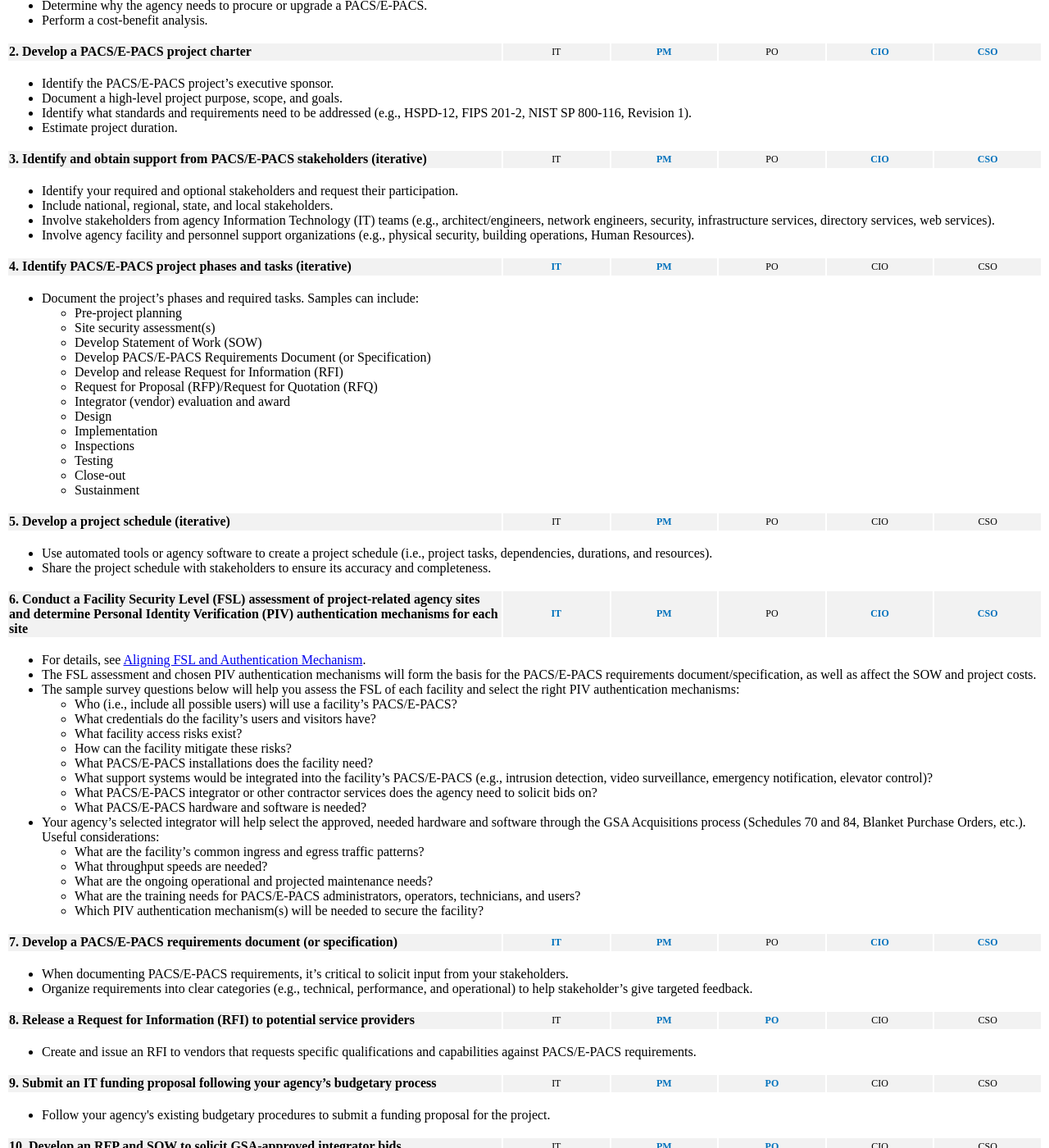
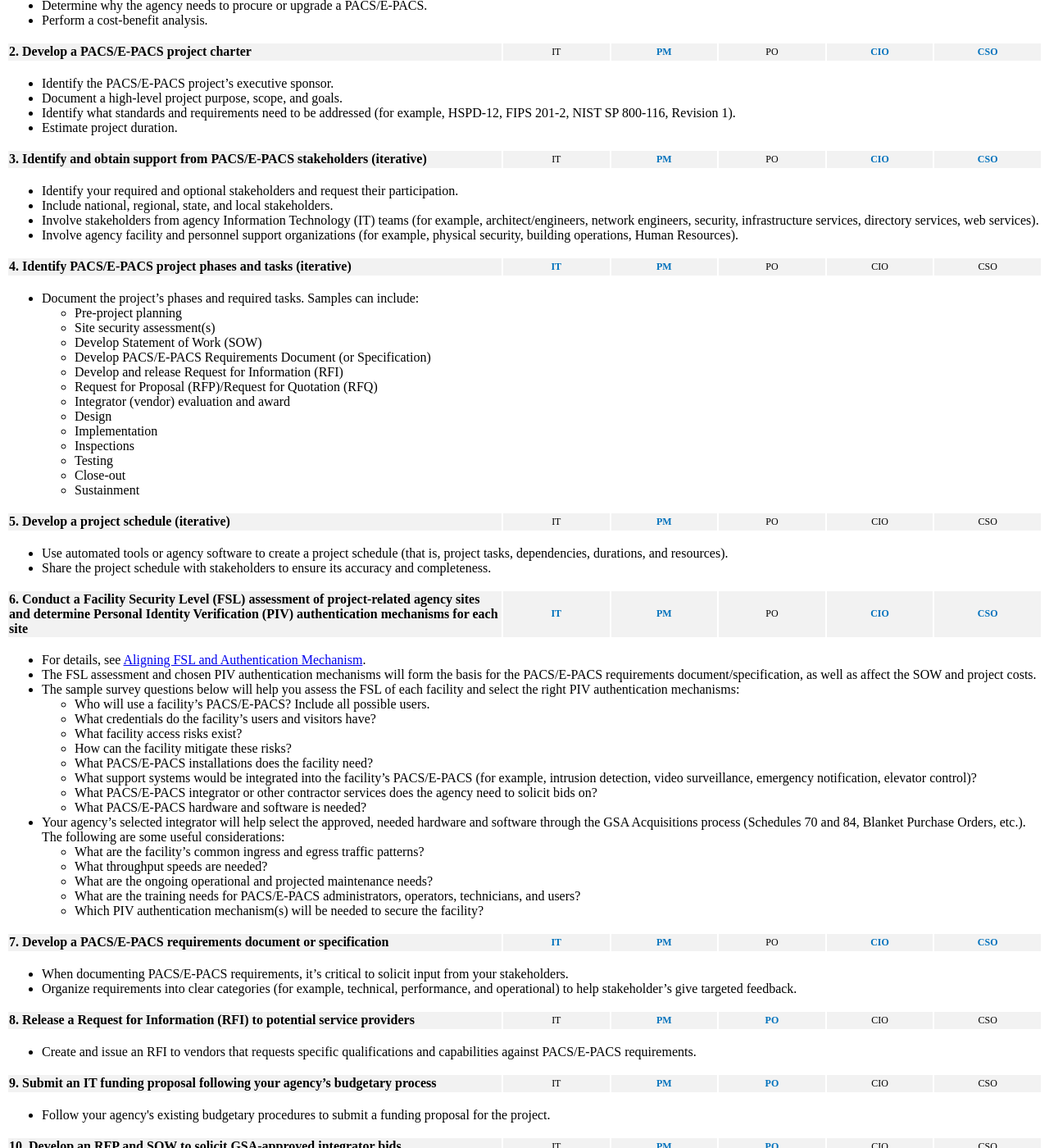
Before and after one commit to GSA/ficam-pacs, a Jekyll site: the page built from pages/pacs_procurements.md, in a window 1280 px wide and 1400 px high, scrolled down 1111 px. Shown: the whole window at 82% size. Built offline with Jekyll 4.4.1, drawn with Linux system fonts in a browser that asks for light colours; some of the changed text lies outside the part shown.

Commit message:
Update pacs_procurements.md

```diff
--- a/pages/pacs_procurements.md
+++ b/pages/pacs_procurements.md
@@ -13,7 +13,7 @@ This page provides a sample PACS/E-PACS Procurement Checklist. You can reuse or
 - Chief Information Officers (CIO)
 - Chief Security Officers (CSO)
 
-Agency staff should be encouraged to participate in steps where their role is listed in blue, bold font.
+Agency staff are encouraged to participate in steps where their roles are listed in blue, bold font.
 
 ## PACS/E-PACS Procurement Checklist
 
@@ -69,7 +69,7 @@ Agency staff should be encouraged to participate in steps where their role is li
   <ul>
 	<li>Identify the PACS/E-PACS project’s executive sponsor.</li>
 	<li>Document a high-level project purpose, scope, and goals.</li>
-	<li>Identify what standards and requirements need to be addressed (e.g., HSPD-12, FIPS 201-2, NIST SP 800-116, Revision 1).</li>
+	<li>Identify what standards and requirements need to be addressed (for example, HSPD-12, FIPS 201-2, NIST SP 800-116, Revision 1).</li>
 	<li>Estimate project duration.</li>
   </ul>
   </td>
@@ -89,8 +89,8 @@ Agency staff should be encouraged to participate in steps where their role is li
   <ul>
 	<li>Identify your required and optional stakeholders and request their participation.</li>
 	<li>Include national, regional, state, and local stakeholders.</li>
-	<li>Involve stakeholders from agency Information Technology (IT) teams (e.g., architect/engineers, network engineers, security, infrastructure services, directory services, web services).</li>
-	<li>Involve agency facility and personnel support organizations (e.g., physical security, building operations, Human Resources).</li>
+	<li>Involve stakeholders from agency Information Technology (IT) teams (for example, architect/engineers, network engineers, security, infrastructure services, directory services, web services).</li>
+	<li>Involve agency facility and personnel support organizations (for example, physical security, building operations, Human Resources).</li>
   </ul>
   </td>
 </tr>
@@ -140,7 +140,7 @@ Agency staff should be encouraged to participate in steps where their role is li
 <tr>
   <td colspan="7" class="desc">
   <ul>
-	<li>Use automated tools or agency software to create a project schedule (i.e., project tasks, dependencies, durations, and resources).</li>
+	<li>Use automated tools or agency software to create a project schedule (that is, project tasks, dependencies, durations, and resources).</li>
 	<li>Share the project schedule with stakeholders to ensure its accuracy and completeness.</li>
   </ul>
   </td>
@@ -162,17 +162,17 @@ Agency staff should be encouraged to participate in steps where their role is li
 	<li>The FSL assessment and chosen PIV authentication mechanisms will form the basis for the PACS/E-PACS requirements document/specification, as well as affect the SOW and project costs.</li>
 	<li>The sample survey questions below will help you assess the FSL of each facility and select the right PIV authentication mechanisms:
 	<ul>
-		<li>Who (i.e., include all possible users) will use a facility’s PACS/E-PACS?</li>
+		<li>Who will use a facility’s PACS/E-PACS? Include all possible users.</li>
 		<li>What credentials do the facility’s users and visitors have?</li>
 		<li>What facility access risks exist?</li>
 		<li>How can the facility mitigate these risks?</li>
 		<li>What PACS/E-PACS installations does the facility need?</li>
-		<li>What support systems would be integrated into the facility’s PACS/E-PACS (e.g., intrusion detection, video surveillance, emergency notification, elevator control)?</li>
+		<li>What support systems would be integrated into the facility’s PACS/E-PACS (for example, intrusion detection, video surveillance, emergency notification, elevator control)?</li>
 		<li>What PACS/E-PACS integrator or other contractor services does the agency need to solicit bids on?</li>
 		<li>What PACS/E-PACS hardware and software is needed?</li>
 	</ul>
 	</li>
-	<li>Your agency’s selected integrator will help select the approved, needed hardware and software through the GSA Acquisitions process (Schedules 70 and 84, Blanket Purchase Orders, etc.). Useful considerations:
+	<li>Your agency’s selected integrator will help select the approved, needed hardware and software through the GSA Acquisitions process (Schedules 70 and 84, Blanket Purchase Orders, etc.). The following are some useful considerations:
 	<ul>
 		<li>What are the facility’s common ingress and egress traffic patterns?</li>
 		<li>What throughput speeds are needed?</li>
@@ -186,7 +186,7 @@ Agency staff should be encouraged to participate in steps where their role is li
 </tr>
 
  <tr>
-  <td colspan="2" class="what">7. Develop a PACS/E-PACS requirements document (or specification)</td>
+  <td colspan="2" class="what">7. Develop a PACS/E-PACS requirements document or specification</td>
   <td class="who" id="whoactive">IT</td>
   <td class="who" id="whoactive">PM</td>
   <td class="who">PO</td>
@@ -198,7 +198,7 @@ Agency staff should be encouraged to participate in steps where their role is li
   <td colspan="7" class="desc">
   <ul>
 	<li>When documenting PACS/E-PACS requirements, it’s critical to solicit input from your stakeholders.</li>
-	<li>Organize requirements into clear categories (e.g., technical, performance, and operational) to help stakeholder’s give targeted feedback.</li>
+	<li>Organize requirements into clear categories (for example, technical, performance, and operational) to help stakeholder’s give targeted feedback.</li>
   </ul>
   </td>
 </tr>
@@ -267,7 +267,7 @@ Agency staff should be encouraged to participate in steps where their role is li
 <tr>
   <td colspan="7" class="desc">
   <ul>
-	<li>During your bid and evaluation process, include these steps:
+	<li>Include these steps during your bid and evaluation process:
 	<ul>
 		<li>Identify members of the evaluation committee.</li>
 		<li>Establish evaluation criteria for bid review.</li>
@@ -311,7 +311,7 @@ Agency staff should be encouraged to participate in steps where their role is li
   <ul>
 	<li>After contract award, your integrator will help you:
 	<ul>
-	<li>Choose the best PACS topology (i.e., an end-to-end solution of hardware, software, a Certificate Validation System, and PIV credential readers) listed on the <a href="https://www.idmanagement.gov/approved-products-list-pacs-products/" target="_blank">GSA PACS APL</a> for the PIV authentication mechanisms selected for your facility.</li>
+	<li>Choose the best PACS topology (that is, an end-to-end solution of hardware, software, a Certificate Validation System, and PIV credential readers) listed on the <a href="https://www.idmanagement.gov/approved-products-list-pacs-products/" target="_blank">GSA PACS APL</a> for the PIV authentication mechanisms selected for your facility.</li>
 	<li>Buy the products and additional services you need by using the <a href="https://www.gsa.gov/buying-selling/purchasing-programs/gsa-schedules/schedules-news-and-updates" target="_blank">GSA MAS</a>, <a href="https://www.gsa.gov/technology/technology-purchasing-programs/it-schedule-70" target="_blank">GSA Schedule 70</a>, or <a href="https://www.gsa.gov/buying-selling/purchasing-programs/gsa-schedules/list-of-gsa-schedules/schedule-84security-fire-law-enforcement" target="_blank">GSA Schedule 84</a>. Your chosen integrator will help your agency choose the right PACS products and services, according to your agency’s preferred GSA purchasing vehicle(s).</li>
 	</ul>
 	</li>
```
